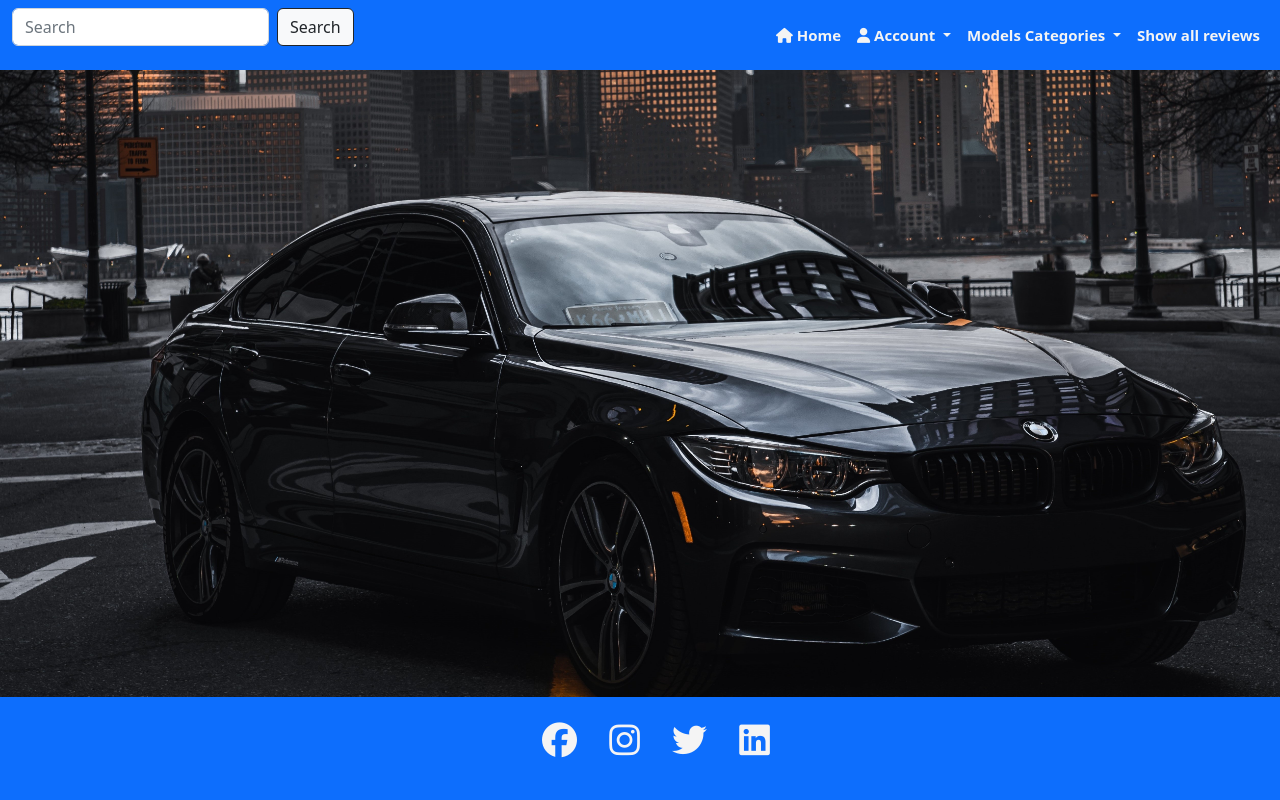
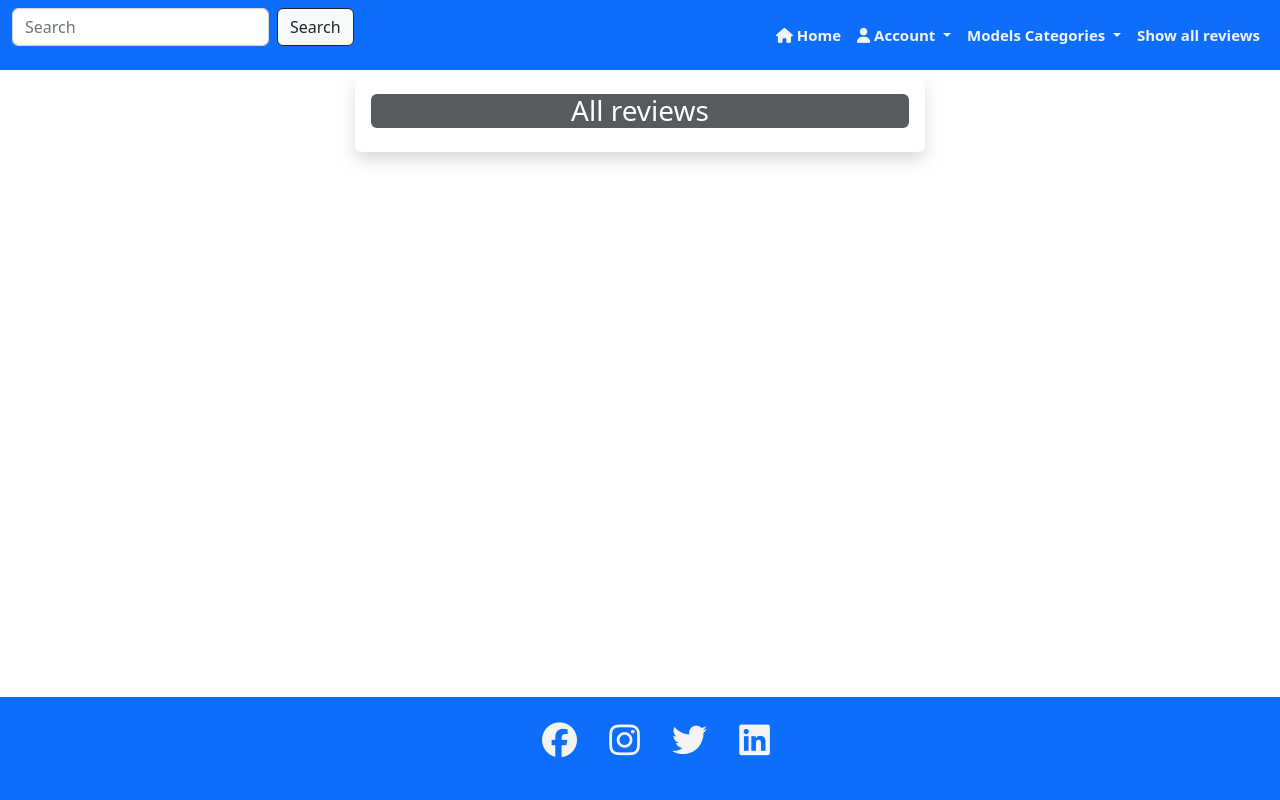
Before and after one commit to rebahama/bimmer-reviewer, a Django app: page / in a window 1280 px wide. Run offline with Django 3.2, Linux system fonts and the light colour scheme; data that the repository does not hold is empty; some libraries are stand-ins or nearby versions.

Commit message:
add headings to each page

```diff
--- a/bimmerreviewer/views.py
+++ b/bimmerreviewer/views.py
@@ -73,6 +73,7 @@ class UserView(ListView):
     queryset = Post.objects.filter(approved=True)
     template_name = 'user-reviews.html'
 
+
 class DetailReview(DetailView):
     """ Only showing the detalied view when clicked
     on the "Firstview"""
--- a/templates/create-review.html
+++ b/templates/create-review.html
@@ -27,7 +27,7 @@
 </div>
 {% else %}
 <div class="row row-cols-1 row-cols-md-4">
-    <div class="col-md-6 offset-md-3 shadow p-3 rounded text-dark">
+    <div class="col-md-6 offset-md-3 shadow p-3 rounded text-white bg-dark">
   <h3 class="text-center"> Please <a href="{% url 'account_login' %}">log in</a> to perform this action </h3>
   </div>
 </div>
--- a/templates/home.html
+++ b/templates/home.html
@@ -1,6 +1,11 @@
-<div class="background-img d-flex flex-column min-vh-100">
+<div class="d-flex flex-column min-vh-100">
   {% extends 'base.html' %}
   {% block content %}
+  <div class="row">
+    <div class="col-md-6 offset-md-3 shadow p-3 rounded text-white">
+      <h3 class="text-white text-center rounded opacity-75 bg-dark"> All reviews</h3>
+    </div>
+  </div>
   <!--Loop thorugh the database and show it with cards-->
   <div class="row row-cols-1 row-cols-md-4 g-4">
     {% for post in object_list %}
```
Also changed, not shown: templates/user-reviews.html (+9 -1 lines).
